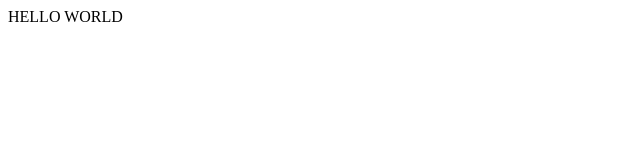
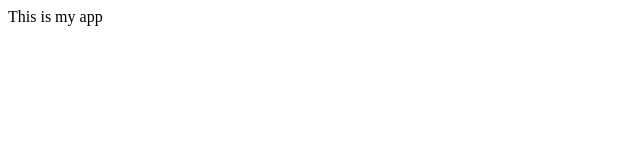
Before and after one commit to vineelnoel/firstrepository, a plain HTML site: page index.html in a window 1280 px wide. Shown: the full height of the page, 0-640 px from the left. Drawn offline with Linux system fonts and the light colour scheme.

Commit message:
changed index.html and app.js

```diff
--- a/app.js
+++ b/app.js
@@ -0,0 +1 @@
+console.log('hello');
--- a/index.html
+++ b/index.html
@@ -5,7 +5,7 @@
     </title>
   </head>
   <body>
-    <p>HELLO WORLD</p>
+    This is my app
   </body>
 
 </html>
```
